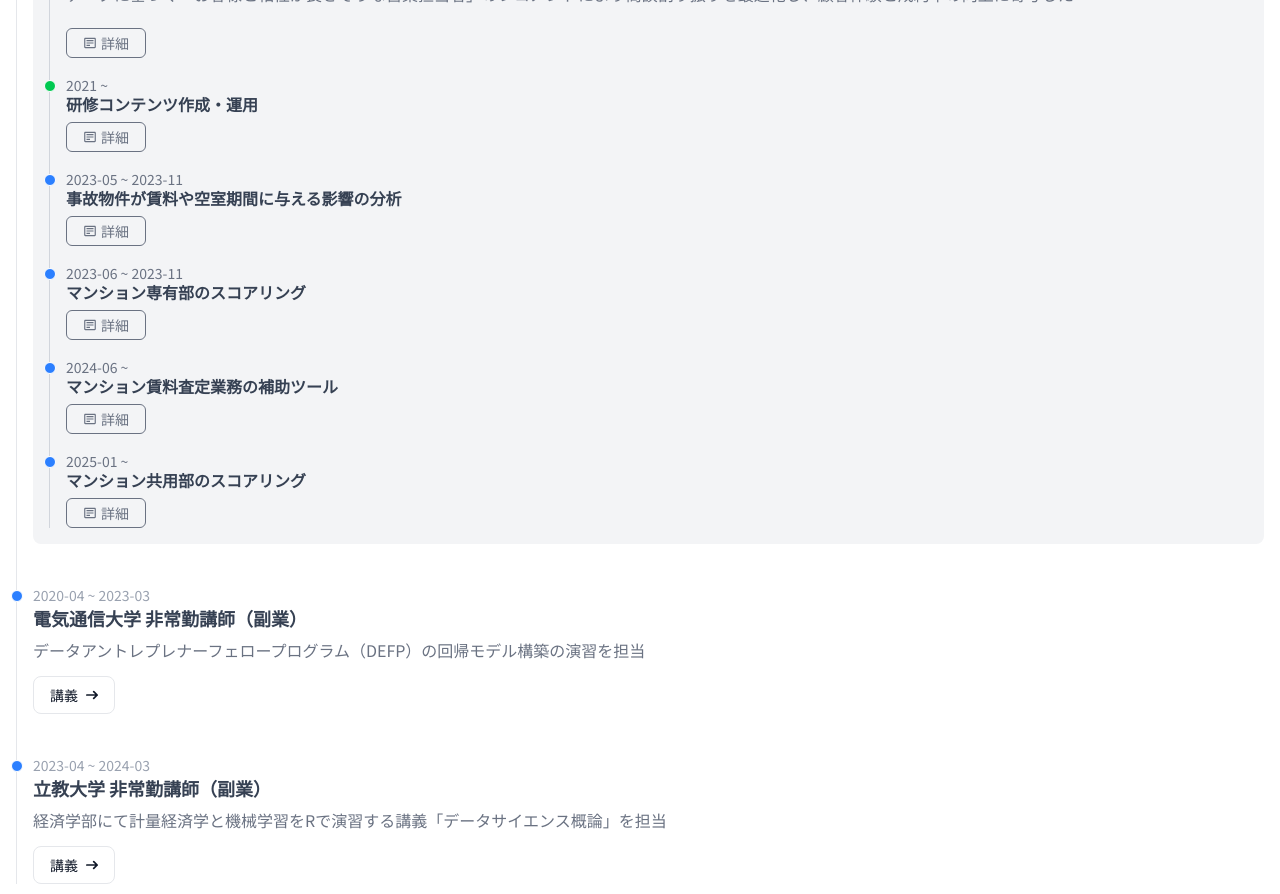
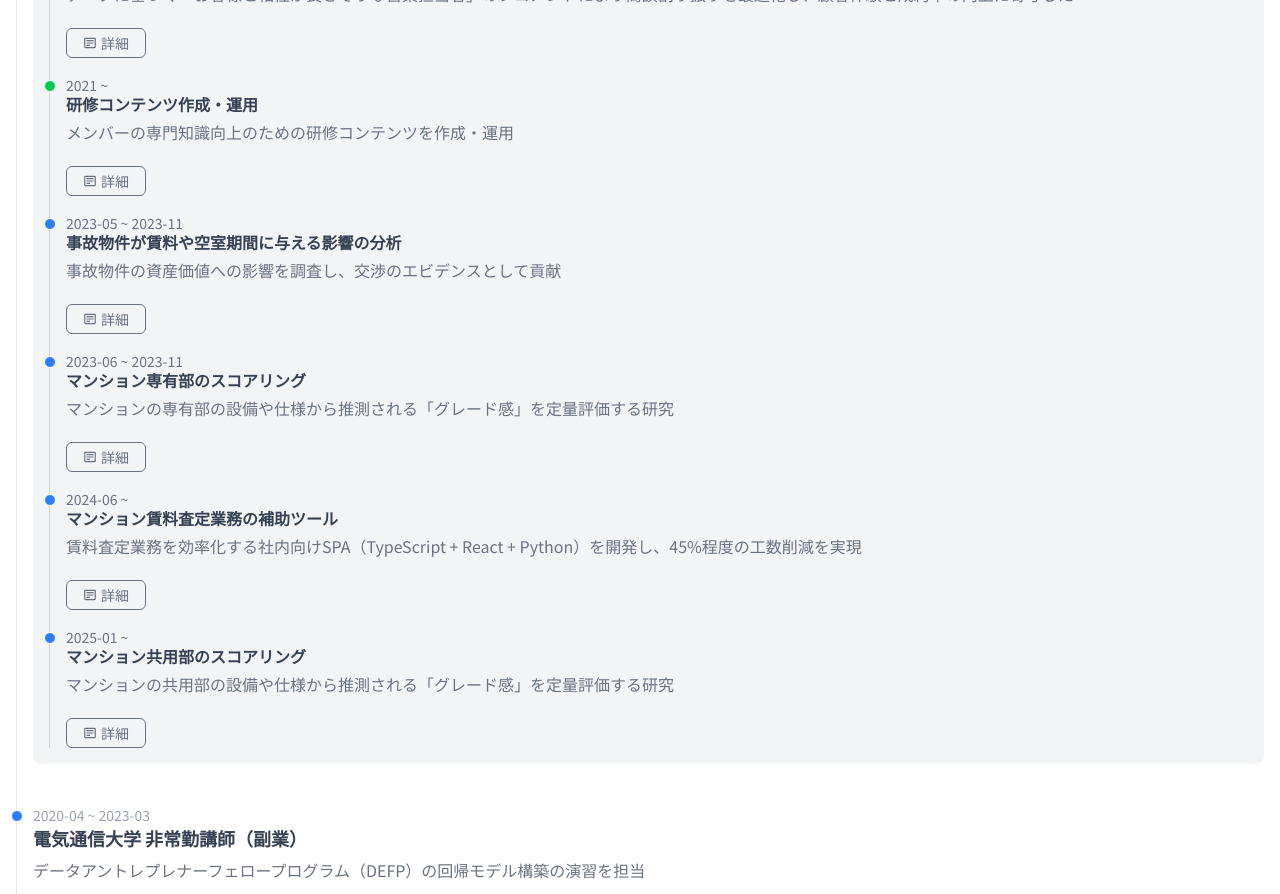
Before and after one commit to nigimitama/nigimitama.github.io, a Next.js app: page /work-history in a window 1280 px wide. Shown: the part 740-1634 px from the top of the page. Built offline with nearby package versions, Linux system fonts and the light colour scheme.

Commit message:
feat: 職務経歴ページを拡充

```diff
--- a/app/work-history/components/ProjectsAtGA.tsx
+++ b/app/work-history/components/ProjectsAtGA.tsx
@@ -112,6 +112,7 @@ export const ProjectsAtGA = () => {
       color: "green",
       date: "2021 ~ ",
       title: "研修コンテンツ作成・運用",
+      summary: "メンバーの専門知識向上のための研修コンテンツを作成・運用",
       markdown: `
 ## 概要
 部署の特徴としては新卒入社のメンバーが多く、メンバーの専攻分野も様々（心理統計、計量経済学、地理空間データ解析、情報工学、ロボット工学、バイオインフォマティクス、etc.）である。
@@ -147,6 +148,7 @@ export const ProjectsAtGA = () => {
       color: "blue",
       date: "2023-05 ~ 2023-11",
       title: "事故物件が賃料や空室期間に与える影響の分析",
+      summary: "事故物件の資産価値への影響を調査し、交渉のエビデンスとして貢献",
       markdown: `
 ## 背景
 事故物件となった住戸や事故物件を含むマンションの別の住戸についてさえも忌避感を抱く不動産投資家や金融機関が一部存在している。
@@ -166,6 +168,7 @@ export const ProjectsAtGA = () => {
       color: "blue",
       date: "2023-06 ~ 2023-11",
       title: "マンション専有部のスコアリング",
+      summary: "マンションの専有部の設備や仕様から推測される「グレード感」を定量評価する研究",
       markdown: `
 ## 概要
 マンションには「浴室タイプ（3点ユニットバスや独立洗面台など）」や「キッチン（システムキッチンやミニキッチンなど）」などの様々な設備が存在し、それらの総合的な優劣感を「グレード感」として賃料査定の現場では（熟練した社員を中心に）重視されている。
@@ -196,6 +199,7 @@ export const ProjectsAtGA = () => {
       color: "blue",
       date: "2024-06 ~ ",
       title: "マンション賃料査定業務の補助ツール",
+      summary: "賃料査定業務を効率化する社内向けSPA（TypeScript + React + Python）を開発し、45%程度の工数削減を実現",
       markdown: `
 ## 概要
 賃料査定業務を効率化する社内向けツールの開発を行い、45%程度の工数削減を実現した。
@@ -234,6 +238,7 @@ export const ProjectsAtGA = () => {
       color: "blue",
       date: "2025-01 ~ ",
       title: "マンション共用部のスコアリング",
+      summary: "マンションの共用部の設備や仕様から推測される「グレード感」を定量評価する研究",
       markdown: `
 ## 概要
 マンションの共用部の設備（エレベーター、宅配ボックス、etc.）や仕様（免震構造、二重床、etc.）などの特性から推測される「造りの良さ」「グレード感」のような概念を定量評価する研究を行った。
--- a/app/work-history/page.tsx
+++ b/app/work-history/page.tsx
@@ -1,6 +1,5 @@
 import Title from "../components/Title"
 
-import ModalTimeline from "./components/ModalTimeline"
 import { OverallHistory } from "./components/OverallHistory"
 
 export const metadata = {
```
Also changed, not shown: app/work-history/components/ModalTimeline.tsx (+8 -2 lines). Lines whose indentation alone changed are shown as unchanged.
